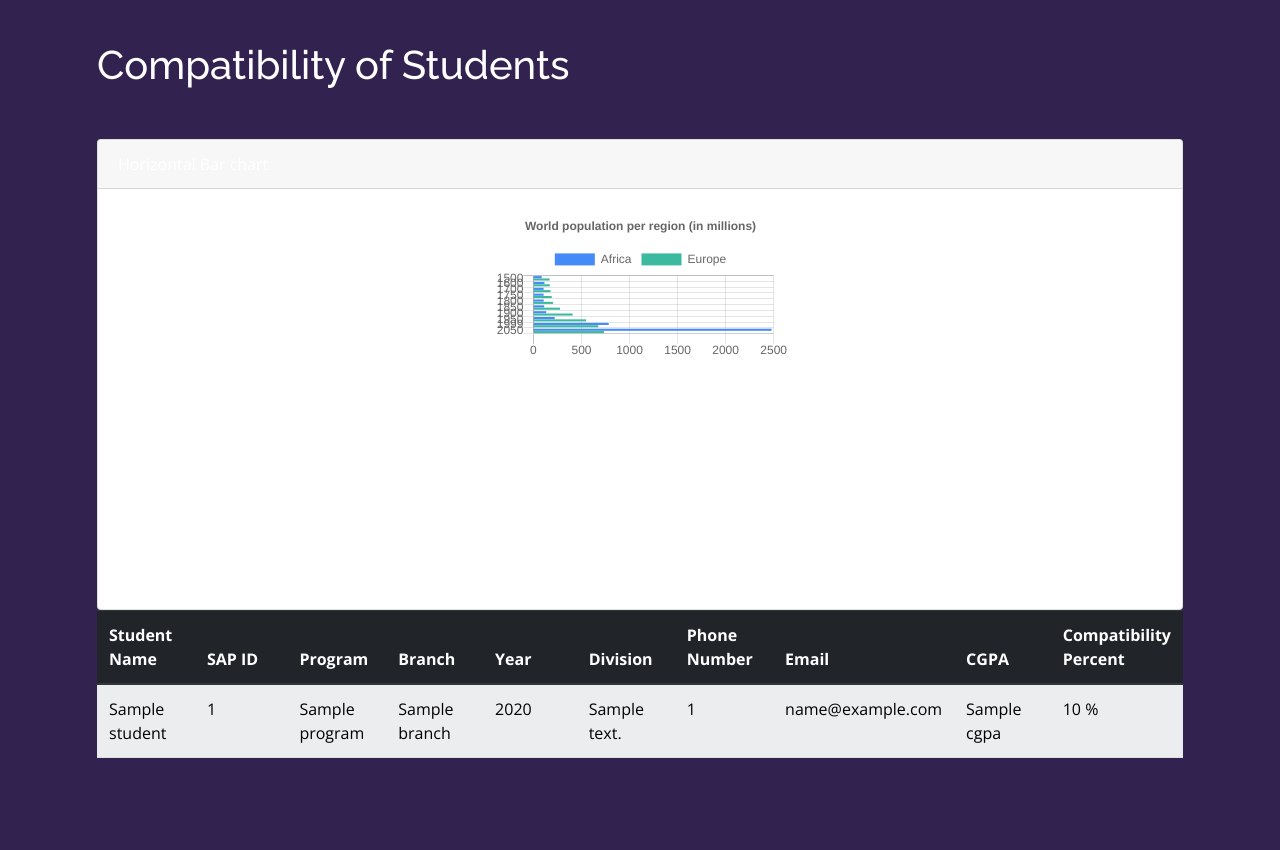
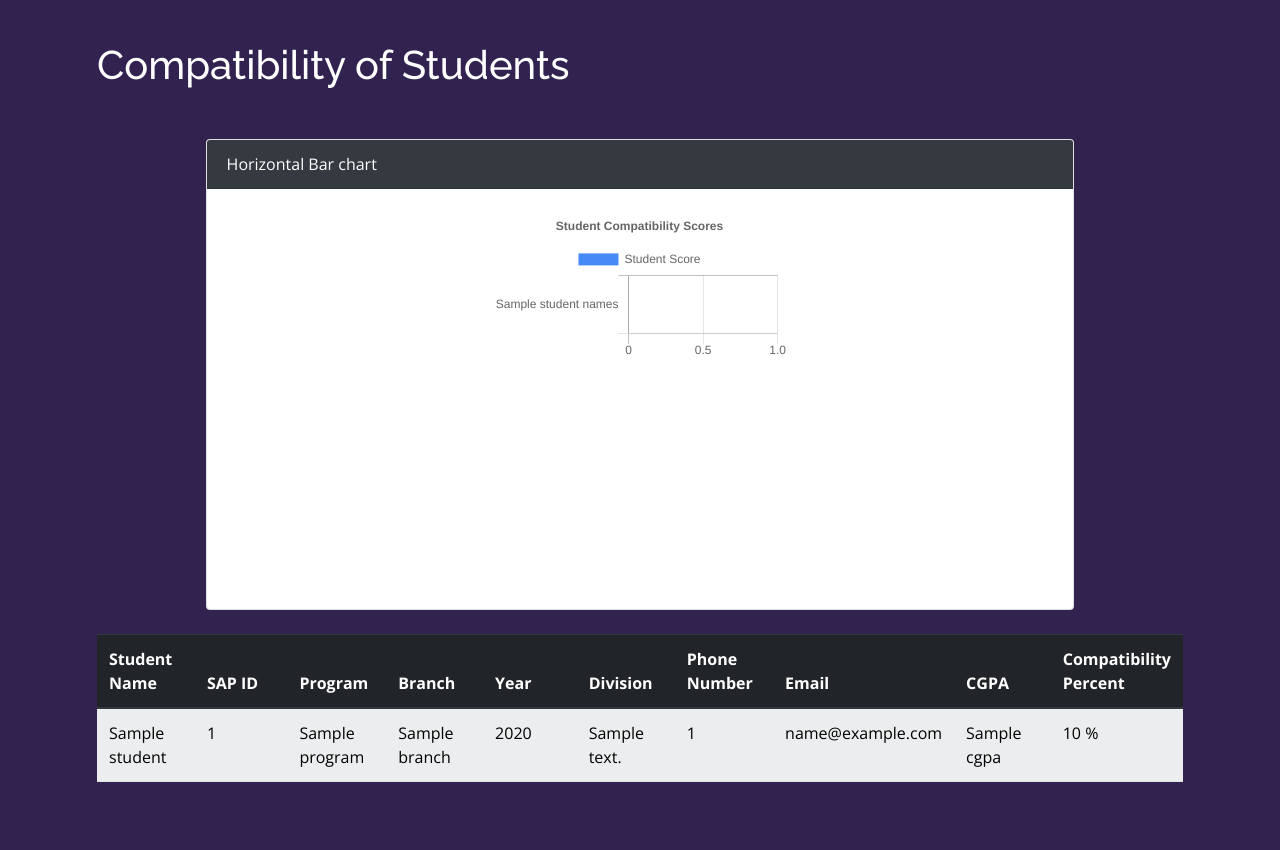
Before and after one commit to AbbasSavvy/FYP-2022, a Django app: template fyp_project/home/templates/home-templates/stfu.html in a window 1280 px wide. Shown: the part 70-920 px from the top of the page. Run offline with Django 3.2, Linux system fonts and the light colour scheme; the template is opened without the code that fills it: most values are stand-ins (such as "Sample title", 1, 10 or a date in 2020); some libraries are stand-ins or nearby versions.

Commit message:
Compatibility Bar Chart Completed
Integrated backend data into bar chart for compatibility

```diff
--- a/fyp_project/home/static/home-static/main.css
+++ b/fyp_project/home/static/home-static/main.css
@@ -578,6 +578,20 @@ section {
 /*--------------------------------------------------------------
 # Edited
 --------------------------------------------------------------*/
+.dropdown-custom{
+	z-index: 1000;
+}
+
+.show{
+	z-index: 10000;
+}
+
+.chart-card{
+	z-index: 0;
+	width: 80%;
+	margin: auto;
+	/* margin: ; */
+}
 
 input::-webkit-outer-spin-button,
 input::-webkit-inner-spin-button {
--- a/fyp_project/home/templates/home-templates/stfu.html
+++ b/fyp_project/home/templates/home-templates/stfu.html
@@ -10,8 +10,8 @@
             <h1>Compatibility of Students</h1>
         </div>
         <div>
-            <div class="card">
-                <div class="card-header">Horizontal Bar chart</div>
+            <div class="card chart-card">
+                <div class="card-header bg-dark text-white">Horizontal Bar chart</div>
                 <div class="card-body" style="height: 420px">
                     <div class="chartjs-size-monitor" style="position: absolute; left: 0px; top: 0px; right: 0px; bottom: 0px; overflow: hidden; pointer-events: none; visibility: hidden; z-index: -1;">
                         <div class="chartjs-size-monitor-expand" style="position:absolute;left:0;top:0;right:0;bottom:0;overflow:hidden;pointer-events:none;visibility:hidden;z-index:-1;">
@@ -23,6 +23,7 @@
                     </div> <canvas id="chart-line" width="750px" height="390px" class="chartjs-render-monitor" style="display: block; width: 299px; height: 200px;"></canvas>
                 </div>
             </div>
+            <br>
 
             <table class="table table-light table-striped" style="width:100%">
                 <thead class="thead-dark">
@@ -62,30 +63,34 @@
 <script src='https://cdnjs.cloudflare.com/ajax/libs/Chart.js/2.1.4/Chart.bundle.min.js'></script>
 <script>
     window.onload = function() {
-        alert('HELLO');
+        // alert('HELLO');
         var ctx = document.querySelector("#chart-line");
+        var names = "{{student_names}}";
+        var names_list = names.split(",");
+
+        var scores = "{{student_scores}}";
+        var scores_list = scores.split(",");
+
+        // alert(typeof names_list);
+        // for(var i = 0; )
         var myLineChart = new Chart(ctx, {
             type: 'horizontalBar',
             data: {
-                labels: [1500, 1600, 1700, 1750, 1800, 1850, 1900, 1950, 1999, 2050],
+                labels: names_list,
                 datasets: [{
-                    data: [86, 114, 106, 106, 107, 111, 133, 221, 783, 2478],
-                    label: "Africa",
+                    data: scores_list,
+                    label: "Student Score",
                     borderColor: "#458af7",
                     backgroundColor: '#458af7',
                     fill: false
-                }, {
-                    data: [168, 170, 178, 190, 203, 276, 408, 547, 675, 734],
-                    label: "Europe",
-                    borderColor: "#3cba9f",
-                    fill: false,
-                    backgroundColor: '#3cba9f'
-                }]
+                },]
             },
             options: {
                 title: {
                     display: true,
-                    text: 'World population per region (in millions)'
+                    text: 'Student Compatibility Scores',
+                    borderWidth: 50,
+                    inflateAmount: 2,
                 }
             }
         });
```
Also changed, not shown: fyp_project/home/views.py (+13 -1 lines).
